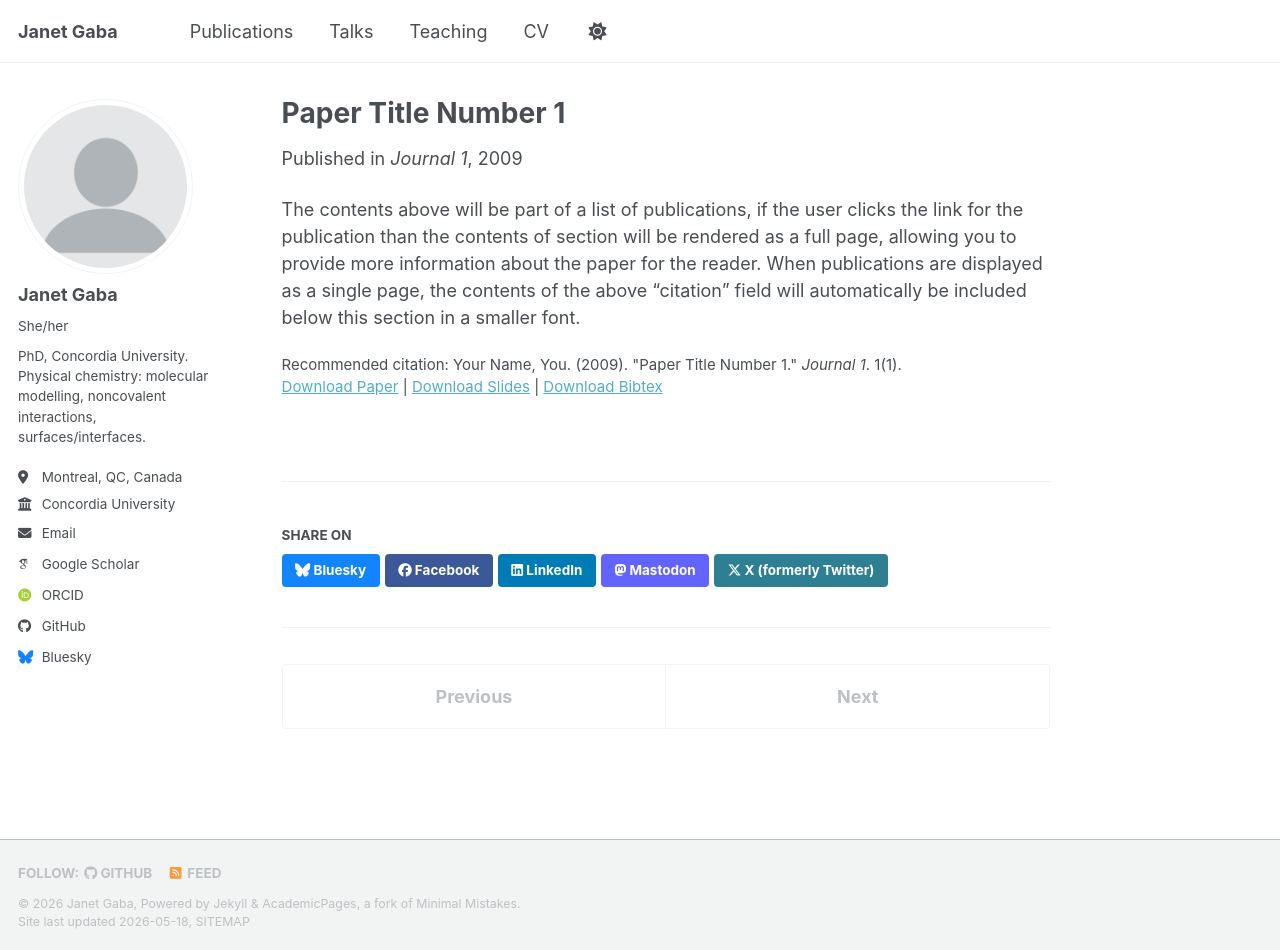
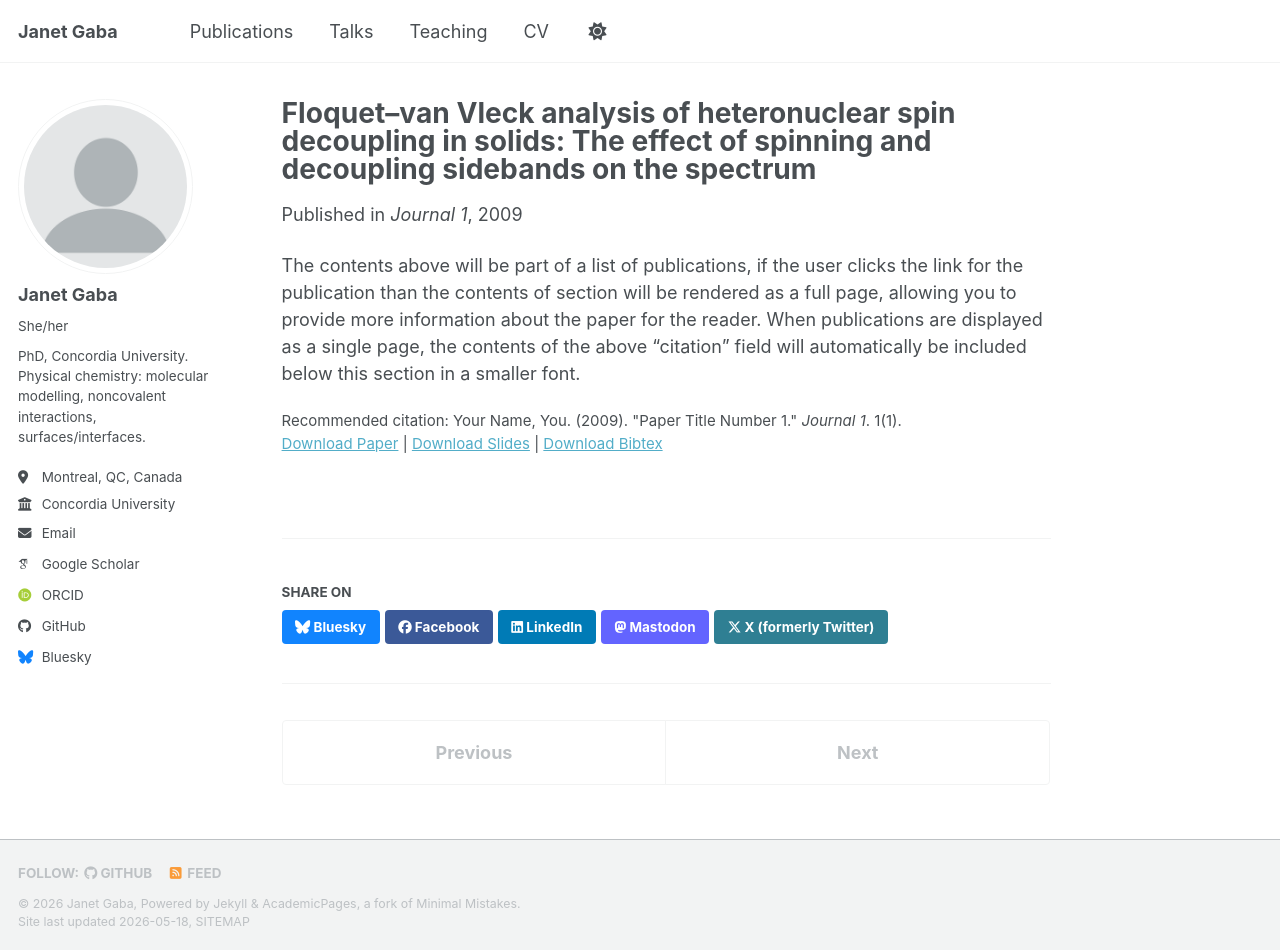
Before and after one commit to janetgaba/janetgaba.github.io, a Jekyll site: the page built from _publications/2009-10-01-paper-title-number-1.md, in a window 1280 px wide and 950 px high. Built offline with Jekyll 4.4.1, drawn with Linux system fonts in a browser that asks for light colours; some web fonts are replaced; a script bundle is joined from its source files by our own code; library files that are not in the unit come from our copies.

Commit message:
Update 2009-10-01-paper-title-number-1.md

```diff
--- a/_publications/2009-10-01-paper-title-number-1.md
+++ b/_publications/2009-10-01-paper-title-number-1.md
@@ -1,5 +1,5 @@
 ---
-title: "Paper Title Number 1"
+title: "Floquet–van Vleck analysis of heteronuclear spin decoupling in solids: The effect of spinning and decoupling sidebands on the spectrum"
 collection: publications
 category: manuscripts
 permalink: /publication/2009-10-01-paper-title-number-1
```
